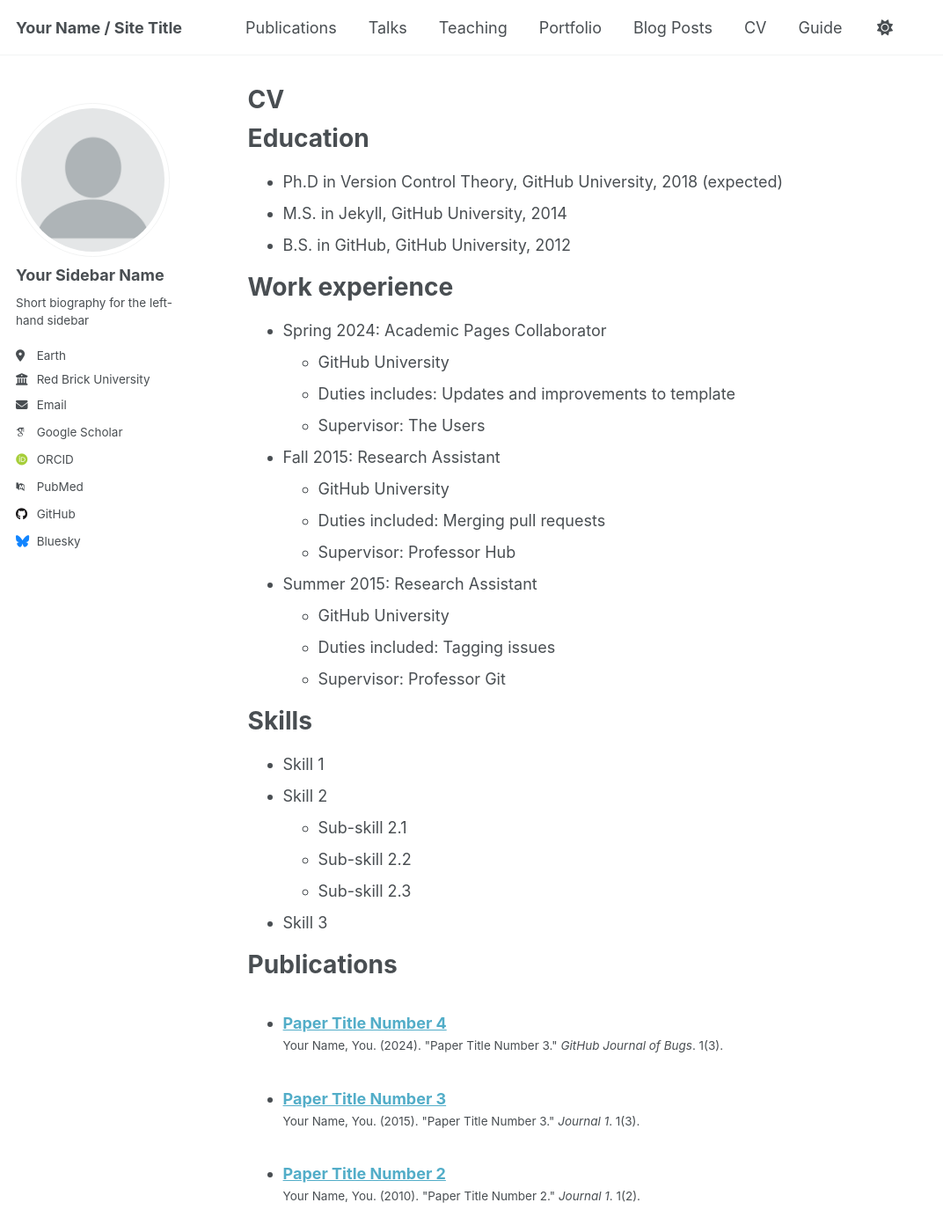
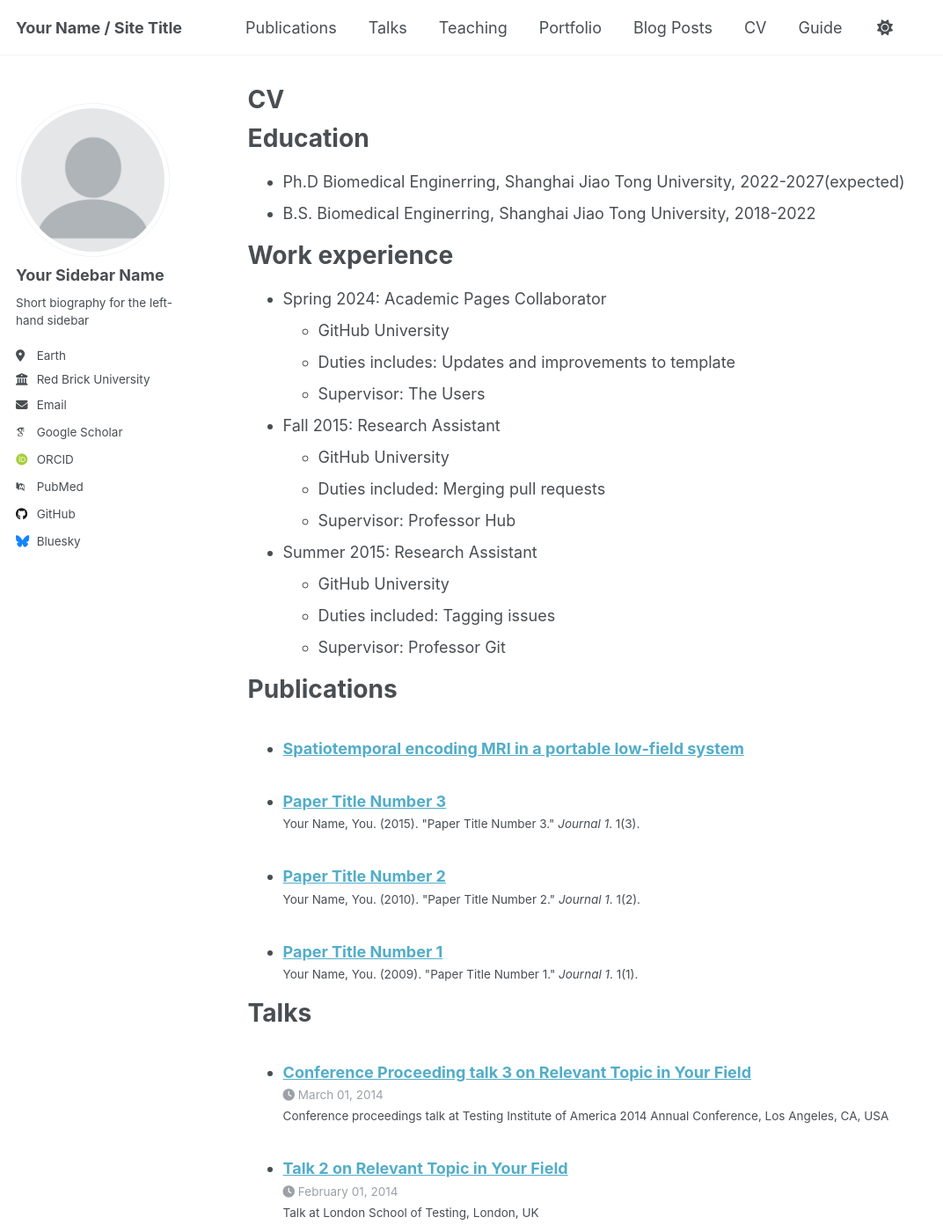
Before and after one commit to qiuyueqi/qiuyueqi.github.io, a Jekyll site: the page built from _pages/cv.md, in a window 1280 px wide and 1400 px high. Shown: the whole window at 88% size, without its empty margins (0-1072 px from the left). Built offline with Jekyll 4.4.1, drawn with Linux system fonts in a browser that asks for light colours; some web fonts are replaced.

Commit message:
Add SPEN in LF mrm paper

```diff
--- a/_pages/cv.md
+++ b/_pages/cv.md
@@ -11,9 +11,8 @@ redirect_from:
 
 Education
 ======
-* Ph.D in Version Control Theory, GitHub University, 2018 (expected)
-* M.S. in Jekyll, GitHub University, 2014
-* B.S. in GitHub, GitHub University, 2012
+* Ph.D Biomedical Enginerring, Shanghai Jiao Tong University, 2022-2027(expected)
+* B.S. Biomedical Enginerring, Shanghai Jiao Tong University, 2018-2022
 
 Work experience
 ======
@@ -31,15 +30,6 @@ Work experience
   * GitHub University
   * Duties included: Tagging issues
   * Supervisor: Professor Git
-
-Skills
-======
-* Skill 1
-* Skill 2
-  * Sub-skill 2.1
-  * Sub-skill 2.2
-  * Sub-skill 2.3
-* Skill 3
 
 Publications
 ======
--- a/_publications/2024-02-17-paper-title-number-4.md
+++ b/_publications/2024-04-16-spen-lowfield-mrm-2.md
@@ -1,13 +1,13 @@
 ---
-title: "Paper Title Number 4"
-collection: publications
-category: conferences
-permalink: /publication/2024-02-17-paper-title-number-4
-excerpt: 'This paper is about fixing template issue #693.'
-date: 2024-02-17
-venue: 'GitHub Journal of Bugs'
-paperurl: 'http://academicpages.github.io/files/paper3.pdf'
-citation: 'Your Name, You. (2024). &quot;Paper Title Number 3.&quot; <i>GitHub Journal of Bugs</i>. 1(3).'
+title: "Spatiotemporal encoding MRI in a portable low-field system"
+authors: "Yueqi Qiu, Ke Dai, Sijie Zhong, Suen Chen, Changyue Wang, Hao Chen, Lucio Frydman, Zhiyong Zhang"
+venue: "Magnetic Resonance in Medicine"
+year: 2024
+volume: 92
+number: 3
+pages: "1011-1021"
+doi: "10.1002/mrm.30104"
+url_pdf: "https://onlinelibrary.wiley.com/doi/pdf/10.1002/mrm.30104"
 ---
 
 The contents above will be part of a list of publications, if the user clicks the link for the publication than the contents of section will be rendered as a full page, allowing you to provide more information about the paper for the reader. When publications are displayed as a single page, the contents of the above "citation" field will automatically be included below this section in a smaller font.
```
Also changed, not shown: other parts of _pages/cv.md (+1 -1 lines).
